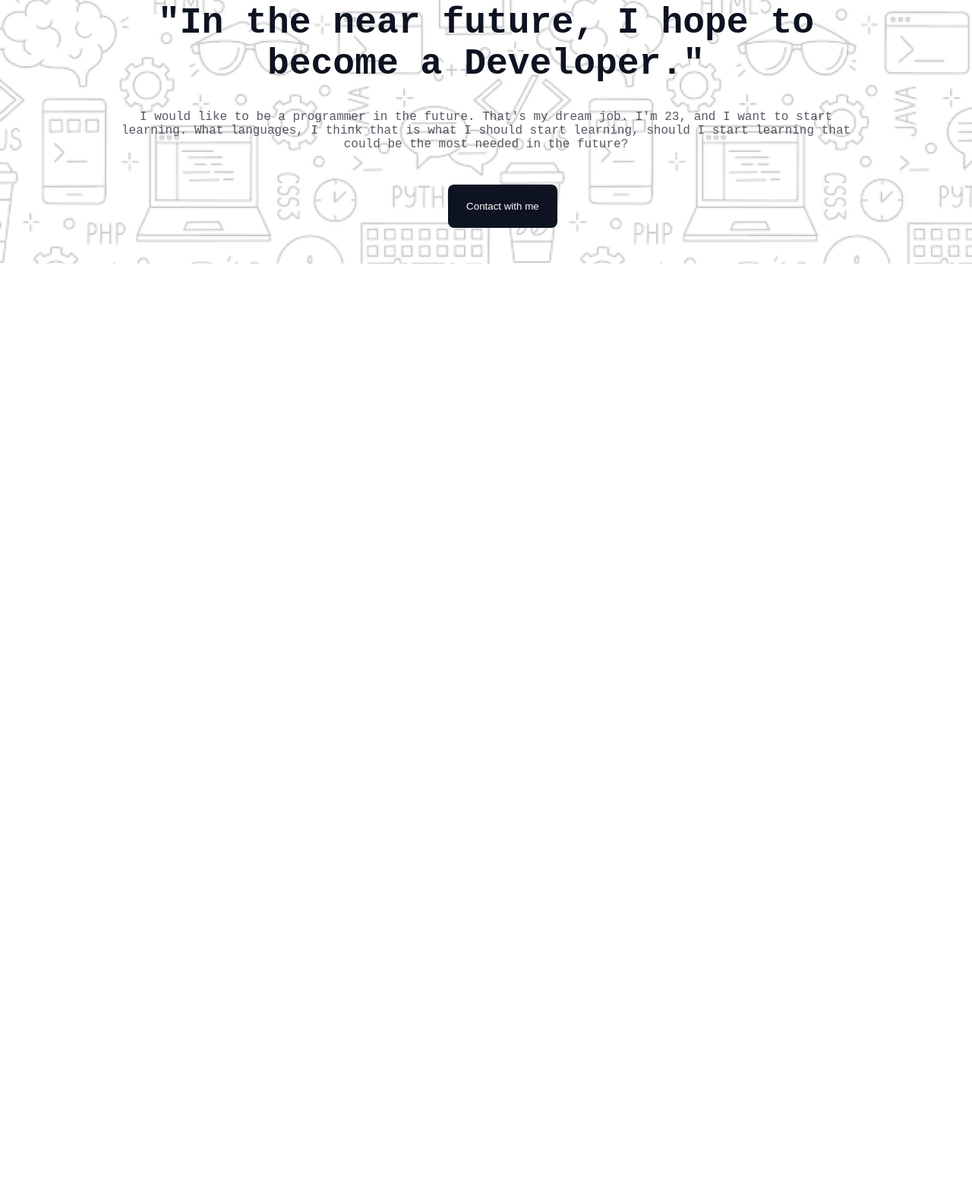
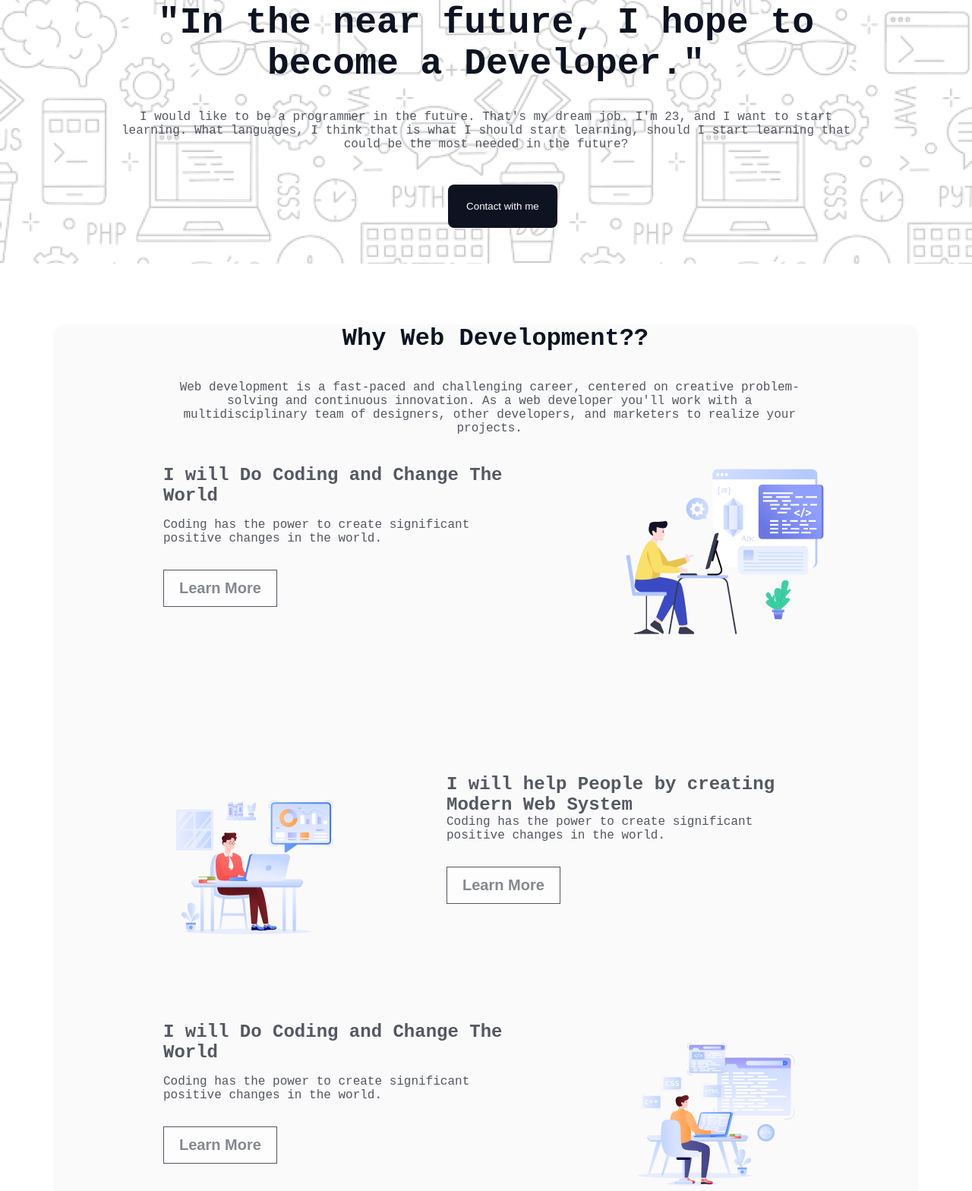
Before and after one commit to RAFIQUL595/B10-Assignment-1-Challenge, a plain HTML site: page index.html in a window 1280 px wide. Shown: the part 432-2000 px from the top of the page at 76% size. Before the commit the page ends 800 px from the top, so only its background shows below. Drawn offline with Linux system fonts and the light colour scheme; a web font is replaced by a local one.

Commit message:
developent container style done

```diff
--- a/index.html
+++ b/index.html
@@ -46,6 +46,66 @@
           </div>
         </div>
       </section>
+      <!-- Developent-Container Start Here -->
+      <section class="development-container">
+        <div class="development-description">
+          <div class="development-title">
+            <h2>Why Web Development??</h2>
+            <p>
+              Web development is a fast-paced and challenging career, centered
+              on creative problem-solving and continuous innovation. As a web
+              developer you'll work with a multidisciplinary team of designers,
+              other developers, and marketers to realize your projects.
+            </p>
+          </div>
+          <div class="development-group">
+            <div class="developer-group-titlt">
+              <h3>I will Do Coding and Change The World</h3>
+              <h5>
+                Coding has the power to create significant positive changes in
+                the world.
+              </h5>
+              <button class="developer-group-button">
+                <a href="#">Learn More</a>
+              </button>
+              <div class="developer-img">
+                <img src="assets/Layer_1.png" alt="" />
+              </div>
+            </div>
+          </div>
+          <div class="development-group-2">
+            <div class="developer-group-titlt-1">
+              <h3>I will help People by creating Modern Web System</h3>
+              <h5>
+                Coding has the power to create significant positive changes in
+                the world.
+              </h5>
+              <button class="developer-group-button">
+                <a href="#">Learn More</a>
+              </button>
+              <div class="developer-img-1">
+                <img src="assets/Group 3.png" alt="" />
+              </div>
+            </div>
+          </div>
+          <div class="development-group">
+            <div class="developer-group-titlt">
+              <h3>I will Do Coding and Change The World</h3>
+              <h5>
+                Coding has the power to create significant positive changes in
+                the world.
+              </h5>
+              <button class="developer-group-button">
+                <a href="#">Learn More</a>
+              </button>
+              <div class="developer-img">
+                <img src="assets/Group 4.png" alt="" />
+              </div>
+            </div>
+          </div>
+        </div>
+      </section>
+      <!-- Developent-Container End Here -->
     </main>
     <footer></footer>
   </body>
--- a/styles/style.css
+++ b/styles/style.css
@@ -97,3 +97,138 @@
   text-decoration: none;
 }
 /* Banner Container Style End Here */
+
+/* Developent-Container Style Start Here */
+.development-container {
+  width: 1140px;
+  height: 1230px;
+  margin: 0 auto;
+  margin-top: 74px;
+  border-radius: 16px;
+  position: relative;
+  background: rgba(13, 19, 33, 0.02);
+}
+.development-description {
+  width: 946px;
+  height: 1235px;
+  margin: 0 auto;
+  margin-top: 80px;
+  position: relative;
+}
+.development-description h2 {
+  position: absolute;
+  left: 30%;
+  color: #0d1321;
+  font-size: 32px;
+  font-weight: 800;
+}
+.development-description p {
+  display: flex;
+  justify-content: center;
+  flex-direction: column;
+  align-items: center;
+  text-align: center;
+  top: 6%;
+  left: 6%;
+  right: 5%;
+  position: absolute;
+  color: #0d1321;
+  font-size: 16px;
+  font-weight: 400;
+  opacity: 0.7;
+}
+.development-group {
+  width: 946px;
+  height: 336px;
+  margin: 0 auto;
+  position: relative;
+  top: 15%;
+  margin-top: 13px;
+}
+.developer-group-titlt {
+  width: 477px;
+  height: 220px;
+  margin: 48px;
+  position: relative;
+}
+.developer-group-titlt h3 {
+  color: rgba(13, 19, 33, 0.7);
+  font-size: 24px;
+  font-weight: 700;
+}
+.developer-group-titlt h5 {
+  margin-top: 16px;
+  color: #0d1321;
+  font-size: 16px;
+  font-weight: 400;
+  opacity: 0.7;
+}
+.developer-group-titlt .developer-group-button {
+  margin-top: 32px;
+  padding: 12px 20px 12px 20px;
+  font-size: 20px;
+  font-weight: 600;
+  border: 1px solid rgb(13, 19, 33);
+  opacity: 0.7;
+  background-color: white;
+}
+.developer-group-titlt .developer-group-button a {
+  color: #0d1321;
+  text-decoration: none;
+  opacity: 0.7;
+}
+.developer-group-titlt .developer-img {
+  display: flex;
+  position: absolute;
+  left: 608px;
+  bottom: -22px;
+}
+.development-group-2 {
+  width: 946px;
+  height: 336px;
+  margin: 0 auto;
+  position: relative;
+  top: 15%;
+  margin-top: 13px;
+  display: flex;
+  justify-content: flex-end;
+  align-items: center;
+}
+.developer-group-titlt-1 {
+  width: 477px;
+  height: 220px;
+  margin: 48px;
+  position: absolute;
+}
+.developer-group-titlt-1 h3 {
+  color: rgba(13, 19, 33, 0.7);
+  font-size: 24px;
+  font-weight: 700;
+}
+.developer-group-titlt-1 h5 {
+  color: #0d1321;
+  font-size: 16px;
+  font-weight: 400;
+  opacity: 0.7;
+}
+.developer-group-titlt-1 .developer-group-button {
+  margin-top: 32px;
+  padding: 12px 20px 12px 20px;
+  font-size: 20px;
+  font-weight: 600;
+  border: 1px solid rgb(13, 19, 33);
+  opacity: 0.7;
+  background-color: white;
+}
+.developer-group-titlt-1 .developer-group-button a {
+  color: #0d1321;
+  text-decoration: none;
+  opacity: 0.7;
+}
+.developer-group-titlt-1 .developer-img-1 {
+  display: flex;
+  position: absolute;
+  right: 610px;
+  bottom: -22px;
+}
+/* Developent-Container Style End Here */
```
